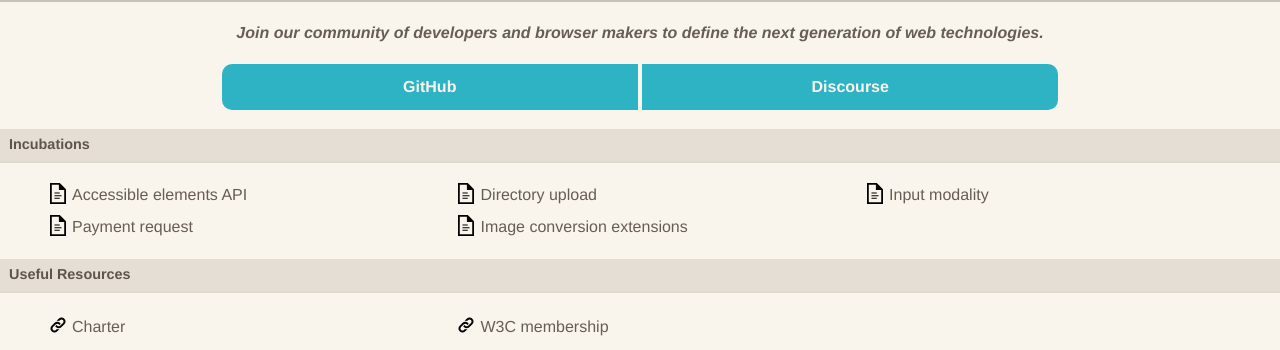
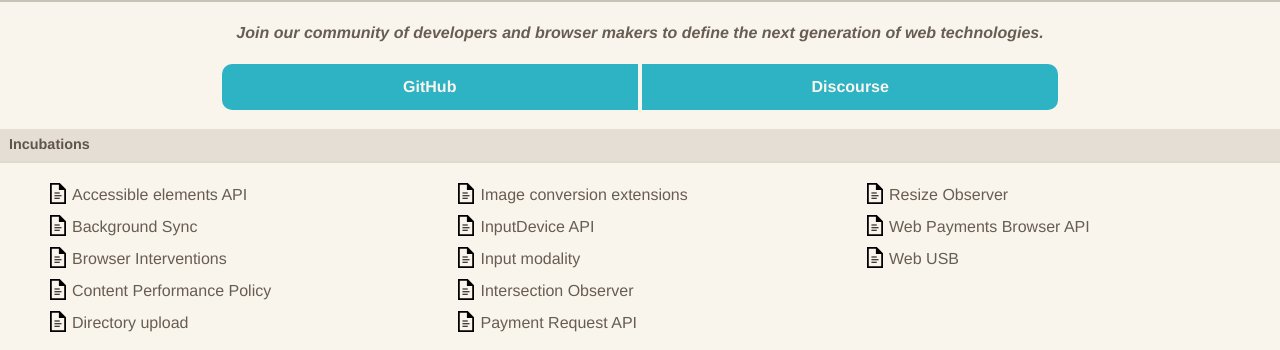
Before and after one commit to WICG/wicg.io, a plain HTML site: page index.html in a window 1280 px wide. Shown: the part 86-436 px from the top of the page. Drawn offline with Linux system fonts and the light colour scheme.

Commit message:
Updated incubations list

```diff
--- a/index.html
+++ b/index.html
@@ -51,8 +51,18 @@
           </a>
         </li>
         <li>
-          <a href="https://github.com/WICG/paymentrequest">
-            Payment request
+          <a href="https://github.com/WICG/BackgroundSync">
+            Background Sync
+          </a>
+        </li>
+        <li>
+          <a href="https://github.com/WICG/interventions">
+            Browser Interventions
+          </a>
+        </li>
+        <li>
+          <a href="https://github.com/WICG/ContentPerformancePolicy">
+            Content Performance Policy
           </a>
         </li>
         <li>
@@ -66,8 +76,38 @@
           </a>
         </li>
         <li>
+          <a href="https://github.com/WICG/InputDeviceCapabilities">
+            InputDevice API
+          </a>
+        </li>
+        <li>
           <a href="https://github.com/WICG/modality">
             Input modality
+          </a>
+        </li>
+        <li>
+          <a href="https://github.com/WICG/IntersectionObserver">
+            Intersection Observer
+          </a>
+        </li>
+        <li>
+          <a href="https://github.com/WICG/paymentrequest">
+            Payment Request API
+          </a>
+        </li>
+        <li>
+          <a href="https://github.com/WICG/ResizeObserver">
+            Resize Observer
+          </a>
+        </li>
+        <li>
+          <a href="https://github.com/WICG/web-payments-browser-api">
+            Web Payments Browser API
+          </a>
+        </li>
+        <li>
+          <a href="https://github.com/WICG/webusb">
+            Web USB
           </a>
         </li>
       </ul>
```
